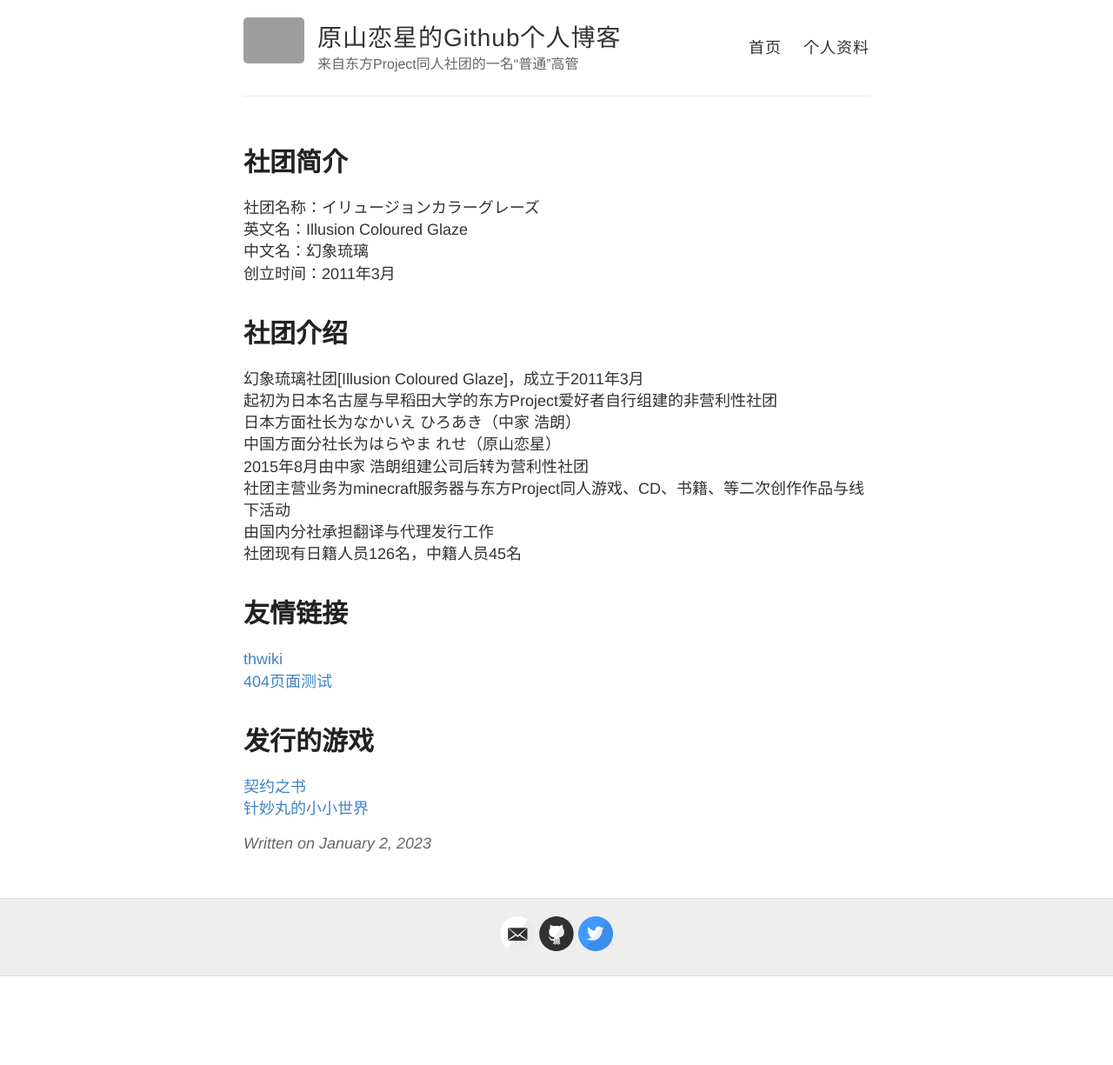
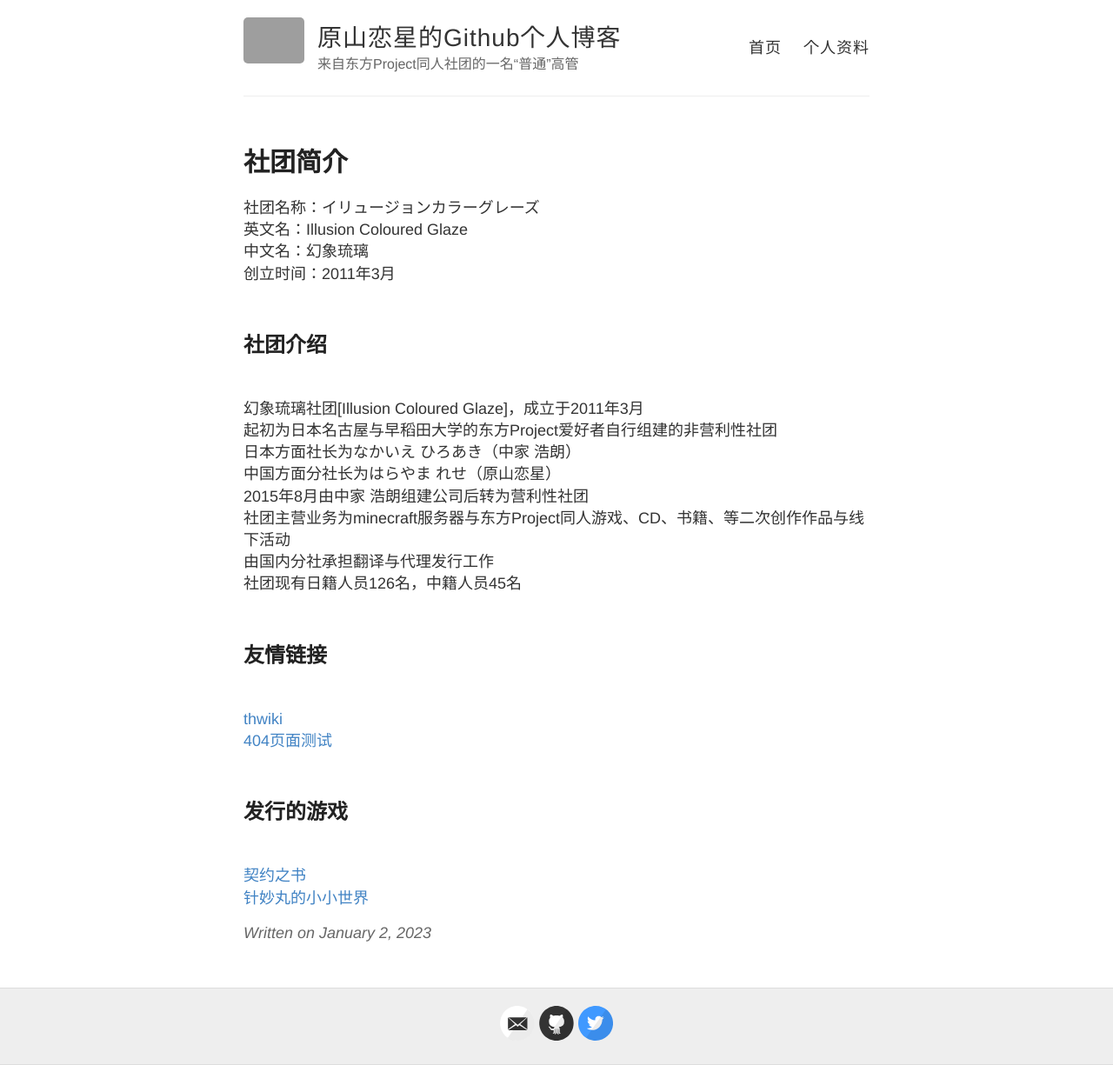
Before and after one commit to ManakaGekka/ManakaGekka.git1hub.io, a Jekyll site: the page built from _posts/2023-01-02-IllusionColouredGlaze.md, in a window 1280 px wide. Shown: the whole page at 87% size. Built offline with Jekyll 4.4.1, drawn with Linux system fonts in a browser that asks for light colours; before the commit the page ends 1123 px from its top, so only the background shows below that; grey boxes are pictures that could not be loaded.

Commit message:
Update 2023-01-02-IllusionColouredGlaze.md

```diff
--- a/_posts/2023-01-02-IllusionColouredGlaze.md
+++ b/_posts/2023-01-02-IllusionColouredGlaze.md
@@ -7,9 +7,9 @@
 英文名：Illusion Coloured Glaze<br>
 中文名：幻象琉璃<br>
 创立时间：2011年3月<br>
-
-# 社团介绍
-
+<br>
+## 社团介绍
+<br>
 幻象琉璃社团[Illusion Coloured Glaze]，成立于2011年3月<br>
 起初为日本名古屋与早稻田大学的东方Project爱好者自行组建的非营利性社团<br>
 日本方面社长为なかいえ ひろあき（中家 浩朗）<br>
@@ -18,13 +18,13 @@
 社团主营业务为minecraft服务器与东方Project同人游戏、CD、书籍、等二次创作作品与线下活动<br>
 由国内分社承担翻译与代理发行工作<br>
 社团现有日籍人员126名，中籍人员45名<br>
-
-# 友情链接
-
+<br>
+## 友情链接
+<br>
 [thwiki](https://thwiki.cc/-/4m2m)<br>
 [404页面测试](404)<br>
-
-# 发行的游戏
-
+<br>
+## 发行的游戏
+<br>
 [契约之书](https://thwiki.cc/-/552c)<br>
 [针妙丸的小小世界](https://thwiki.cc/-/52r6)<br>
```
